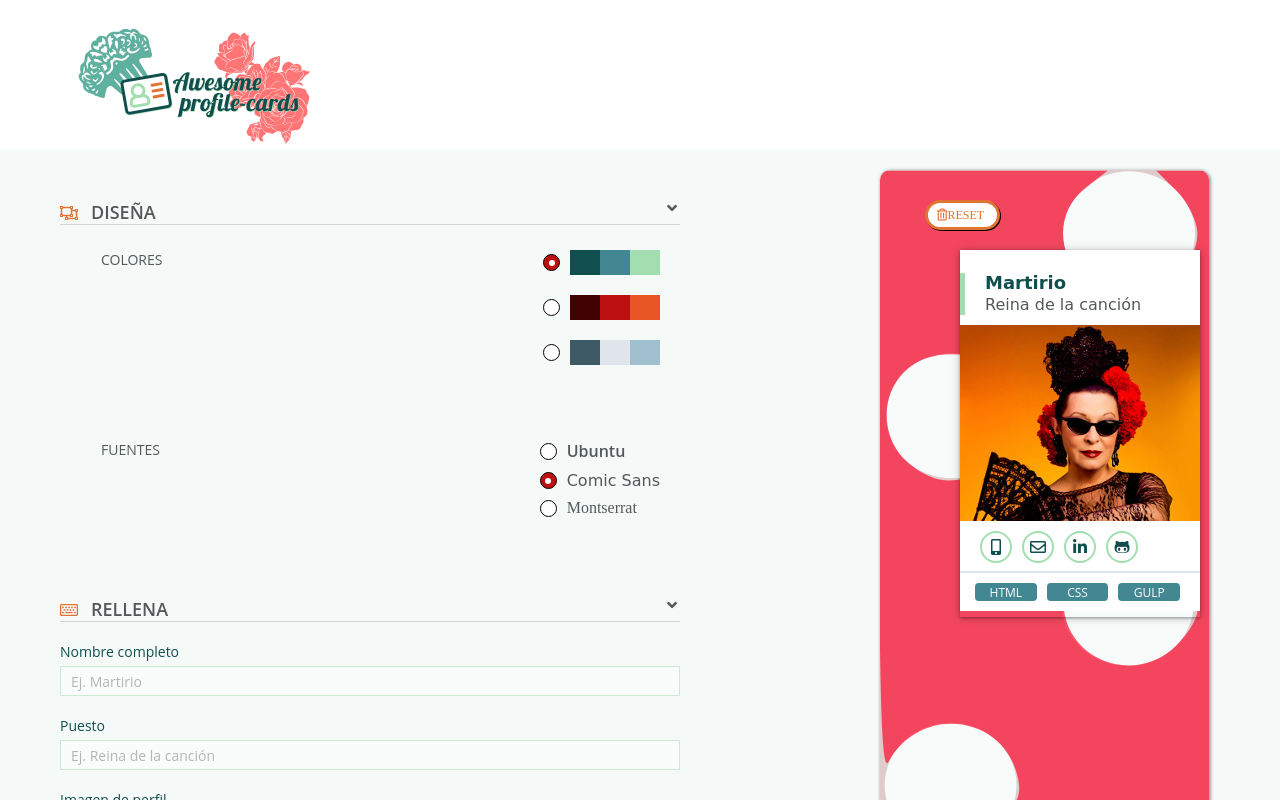
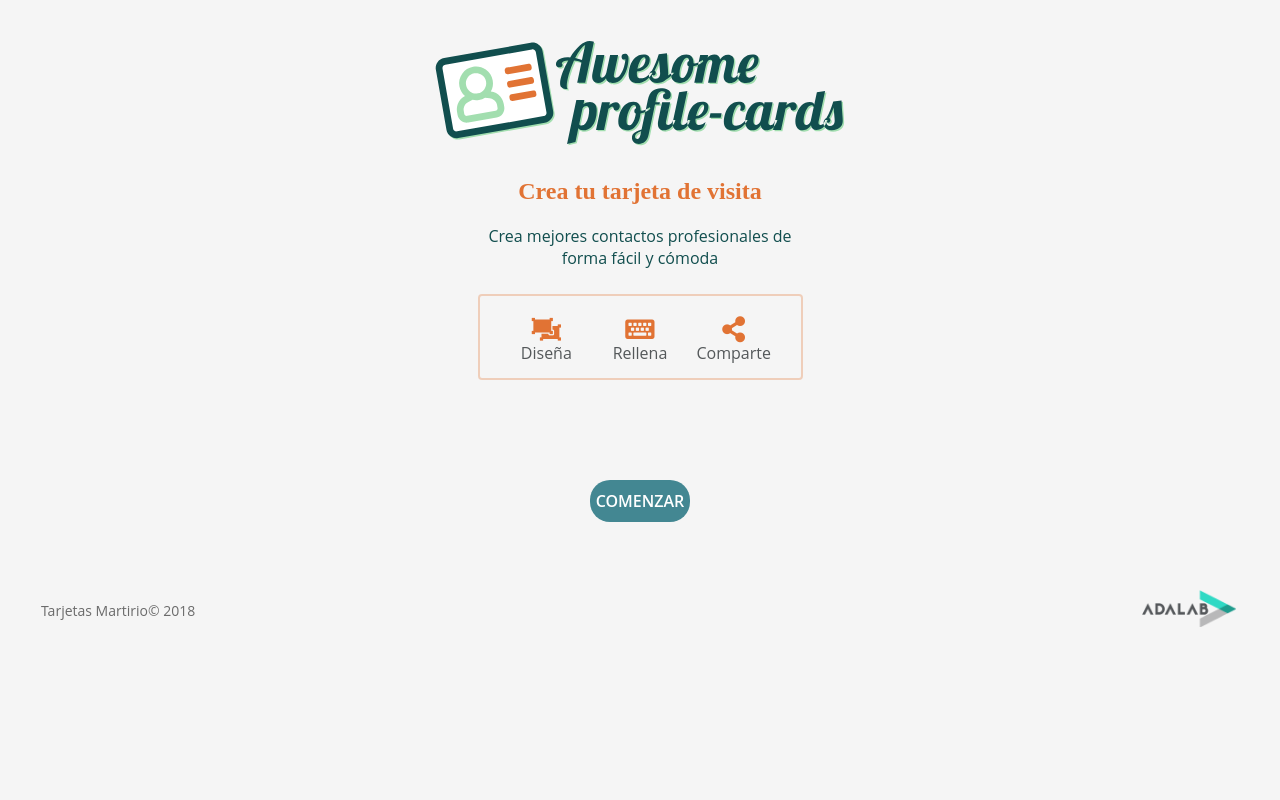
Before and after one commit to Adalab/project-dorcas-s3-overflow, a React (Create React App) app: page /#/ in a window 1280 px wide. Shown: the top 800 px of the page. Built offline with nearby package versions, Linux system fonts and the light colour scheme; no server answers.

Commit message:
rout work well

```diff
--- /dev/null
+++ b/src/components/App.js
@@ -0,0 +1,20 @@
+import React, { Component } from 'react';
+import { Route, Switch } from 'react-router-dom';
+import Landing from './Landing';
+import Page from './Page';
+
+class App extends Component {
+
+    render() {
+        return (
+            <div>
+                <Switch>
+                    <Route exact path='/' component={Landing} />
+                    <Route path='/page' component={Page} />
+                </Switch>
+            </div>
+        );
+    }
+}
+
+export default App;
--- /dev/null
+++ b/src/components/Landing.js
@@ -0,0 +1,19 @@
+import React, { Component } from 'react';
+import LandingMain from './LandingMain';
+import Footer from './Footer';
+
+class Landing extends Component {
+
+    render() {
+
+        return (
+            <section class="allboxes">
+                <LandingMain />
+                <Footer />
+            </section>
+
+        );
+    }
+}
+
+export default Landing;
--- /dev/null
+++ b/src/components/LandingMain.js
@@ -0,0 +1,40 @@
+import React, { Component } from 'react';
+import { Link } from 'react-router-dom';
+import logo from '../images/awesome.svg'
+
+class LandingMain extends Component {
+
+    render() {
+        return (
+
+            <div className="landingbox">
+                <img className="logo" src={logo} alt="Aquí había una imagen" />
+                <h1 className="maintitle">Crea tu tarjeta de visita</h1>
+                <p className="parraph1">
+                    Crea mejores contactos profesionales de forma fácil y cómoda
+			    </p>
+                <div className="iconbox">
+                    <span className="minibox">
+                        <i className="fas fa-object-ungroup"></i>
+                        <p className="minitext" >Diseña</p>
+                    </span>
+                    <span className="minibox">
+                        <i className="fas fa-keyboard margin"></i>
+                        <p className="minitext" >Rellena</p>
+                    </span>
+                    <span className="minibox">
+                        <i className="fas fa-share-alt"></i>
+                        <p className="minitext" >Comparte</p>
+                    </span>
+                </div>
+
+                <Link className="startbutt" to='/Page'>
+                    COMENZAR
+                </Link>
+            </div>
+
+        );
+    }
+}
+
+export default LandingMain;
--- a/src/index.js
+++ b/src/index.js
@@ -2,12 +2,12 @@ import React from 'react';
 import ReactDOM from 'react-dom';
 import { HashRouter } from 'react-router-dom';
 import './index.css';
-import Page from './components/Page.js';
+import App from './components/App';
 import fontAwesomeStyles from '@fortawesome/fontawesome-free/css/all.css';
 
 ReactDOM.render(
     <HashRouter>
-      <Page />
+      <App />
     </HashRouter>,
     document.getElementById('root')
   );
```
